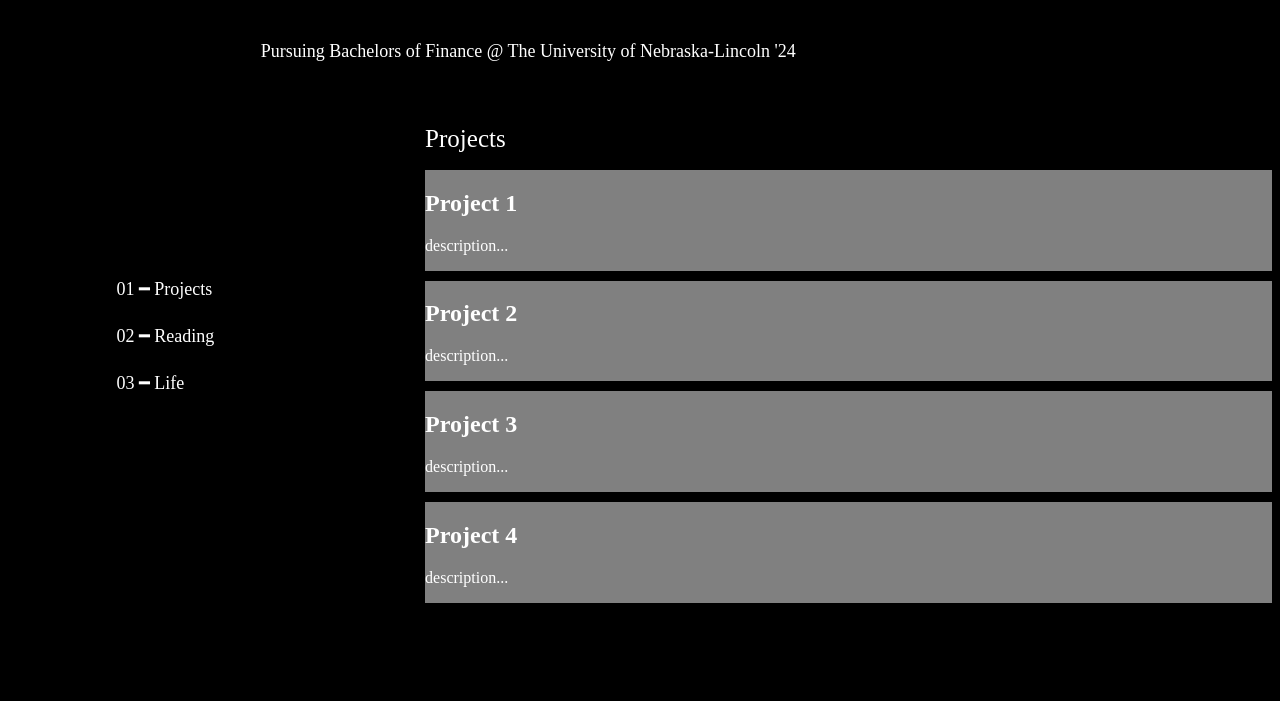
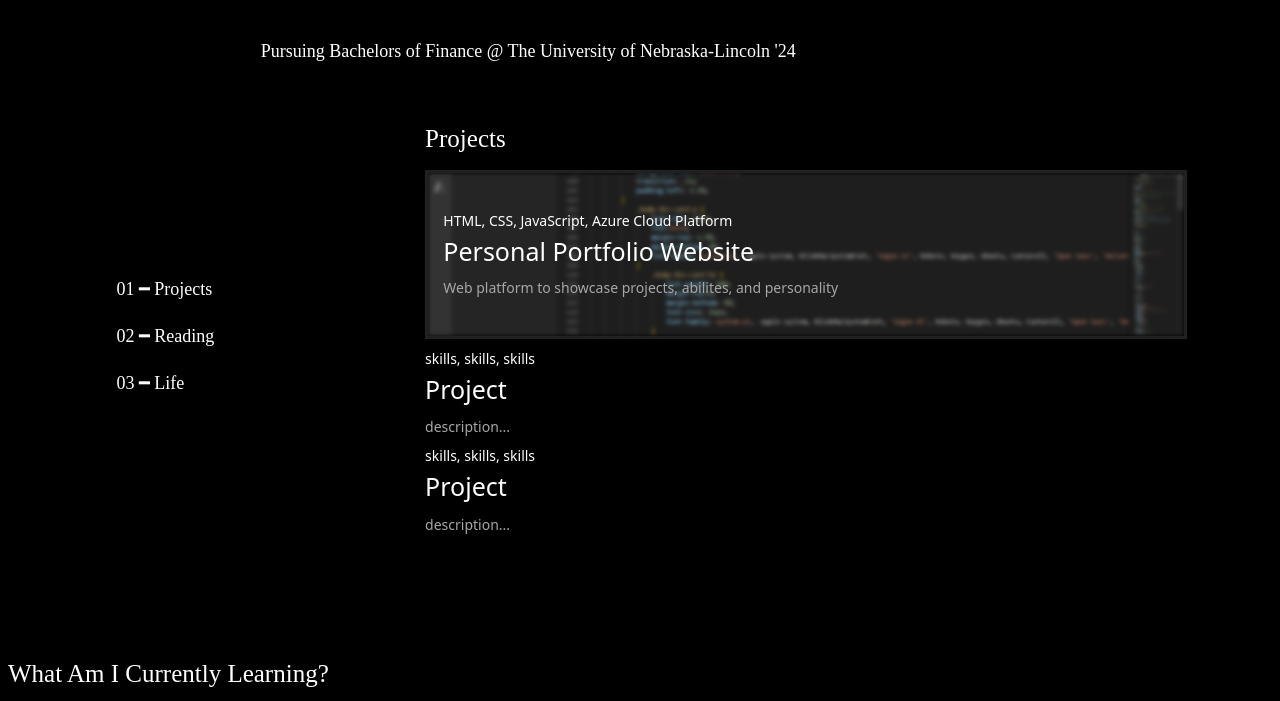
Before and after one commit to kellenjungman/personalportfolio, a plain HTML site: page index.html in a window 1280 px wide. Shown: the part 85-786 px from the top of the page. Drawn offline with Linux system fonts and the light colour scheme.

Commit message:
07/18/2022

```diff
--- a/index.html
+++ b/index.html
@@ -36,21 +36,22 @@
         </nav>
         </div>
         <div class="body-div-2">
-            <div class="body-div-card">
-                <h2>Project 1</h2>
-                <p>description...</p>
+            <div class="body-div-card-1">
+                <div class="body-div-card-1-img" >
+                <p>HTML, CSS, JavaScript, Azure Cloud Platform</p>
+                <h2>Personal Portfolio Website</h2>
+                <span>Web platform to showcase projects, abilites, and personality</span>
             </div>
-            <div class="body-div-card">
-                <h2>Project 2</h2>
-                <p>description...</p>
+        </div>
+            <div class="body-div-card-2">
+                <p>skills, skills, skills</p>
+                <h2>Project</h2>
+                <span>description...</span>
             </div>
-            <div class="body-div-card">
-                <h2>Project 3</h2>
-                <p>description...</p>
-            </div>
-            <div class="body-div-card">
-                <h2>Project 4</h2>
-                <p>description...</p>
+            <div class="body-div-card-3">
+                <p>skills, skills, skills</p>
+                <h2>Project</h2>
+                <span>description...</span>
             </div>
         </div>
     </div>
@@ -99,7 +100,7 @@
     </div>
     </body>
     <footer>
-        <h1 class="div-titles">Hobbies</h1>
+        <h1 class="div-titles"></h1>
         <div class="footer-div">
             <div class="footer-div-hobby">
                 <div class="footer-div-hobby-1">
--- a/main.css
+++ b/main.css
@@ -89,12 +89,83 @@ html {
 }
     .body-div-2 {
         display: grid;
-        grid-auto-rows: auto;
+        grid-auto-rows:auto;
         row-gap: 10px;
+        margin-right: 10%;
+        transition: .5s;
+
     }
-        .body-div-card {
-            background-color: gray;
+        .body-div-card-1, .body-div-card-2, .body-div-card-3 {
+            transition: .3s;
         }
+            .body-div-card-1-img {
+                padding-top: 5%;
+                padding-bottom: 5%;
+                padding-left: 2%;
+                background-position:left center;
+                position: relative;
+                border-style:solid;
+                border-color:#212121;
+            }
+                .body-div-card-1-img::before {
+                    content: "";
+                    position: absolute;
+                    left: 0;
+                    top: 0;
+                    background-image: url(img/project1background.png);
+                    background-size: cover;
+                    width: 100%;
+                    height: 100%;
+                    z-index: -1;
+                    filter:blur(2px);
+                    overflow: hidden;
+                    background-position:left center;
+                }
+            .body-div-card-1 p, .body-div-card-2 p, .body-div-card-3 p {
+                font-size: 14px;
+                font:bold;
+                margin: 0;
+                padding-bottom: .5%;
+                filter:none;
+                font-family: system-ui, -apple-system, BlinkMacSystemFont, 'Segoe UI', Roboto, Oxygen, Ubuntu, Cantarell, 'Open Sans', 'Helvetica Neue', sans-serif;
+            }
+                .body-div-card-1 h2, .body-div-card-2 h2, .body-div-card-3 h2 {
+                    font-weight: 500;
+                    font-size: 25px;
+                    margin: 0;
+                    padding-bottom: 1.5%;
+                    font-family: system-ui, -apple-system, BlinkMacSystemFont, 'Segoe UI', Roboto, Oxygen, Ubuntu, Cantarell, 'Open Sans', 'Helvetica Neue', sans-serif;
+                }
+                .body-div-card-1 span, .body-div-card-2 span, .body-div-card-3 span {
+                    color:#a7a7a7;
+                    font-size: 14px;
+                    padding-top: 1%;
+                    font-family: system-ui, -apple-system, BlinkMacSystemFont, 'Segoe UI', Roboto, Oxygen, Ubuntu, Cantarell, 'Open Sans', 'Helvetica Neue', sans-serif;
+                }
+    .body-div-2:hover > .body-div-card-1{
+        opacity: .25;
+    }
+
+            .body-div-2:hover > .body-div-card-1:hover {
+                transform: scale(1.075);
+                opacity: 1;
+            }
+            .body-div-2:hover > .body-div-card-2{
+                opacity: .25;
+            }
+
+                    .body-div-2:hover > .body-div-card-2:hover {
+                        transform: scale(1.075);
+                        opacity: 1;
+                    }
+                    .body-div-2:hover > .body-div-card-3{
+                        opacity: .25;
+                    }
+
+                            .body-div-2:hover > .body-div-card-3:hover {
+                                transform: scale(1.075);
+                                opacity: 1;
+                            }
 
 .body-div-slideshow {
     display: grid;
```
Also changed, not shown: img/project1background.png (added).
